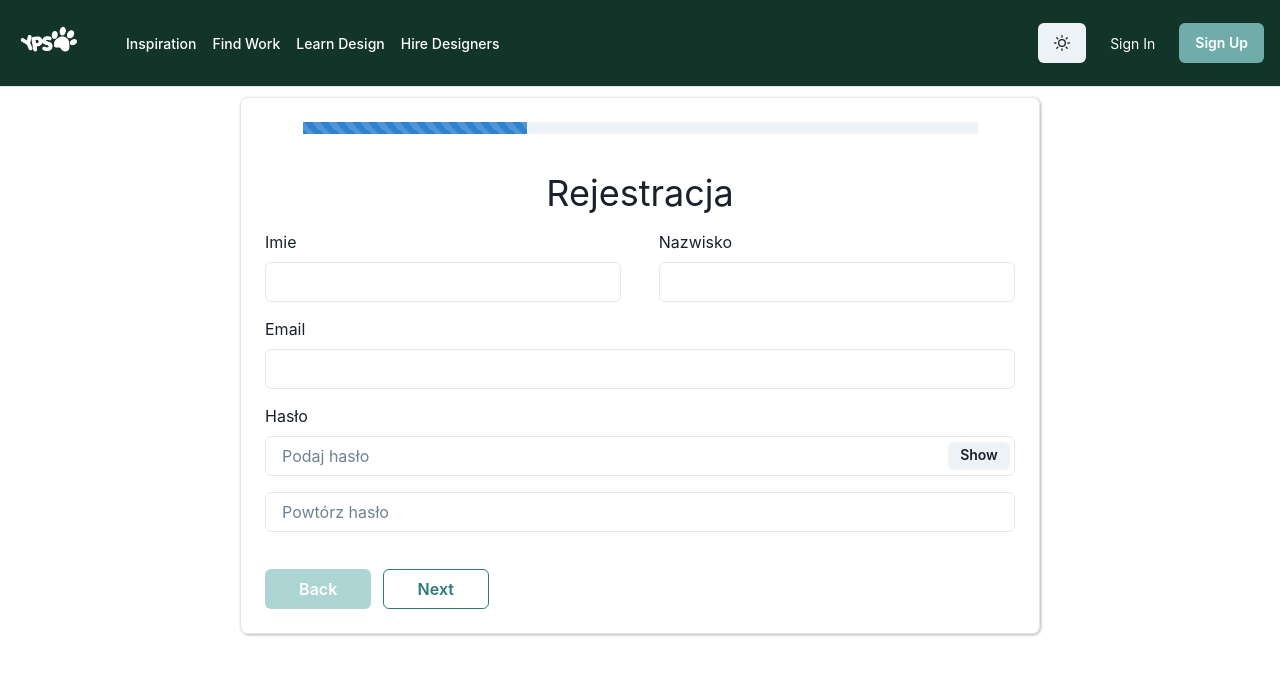
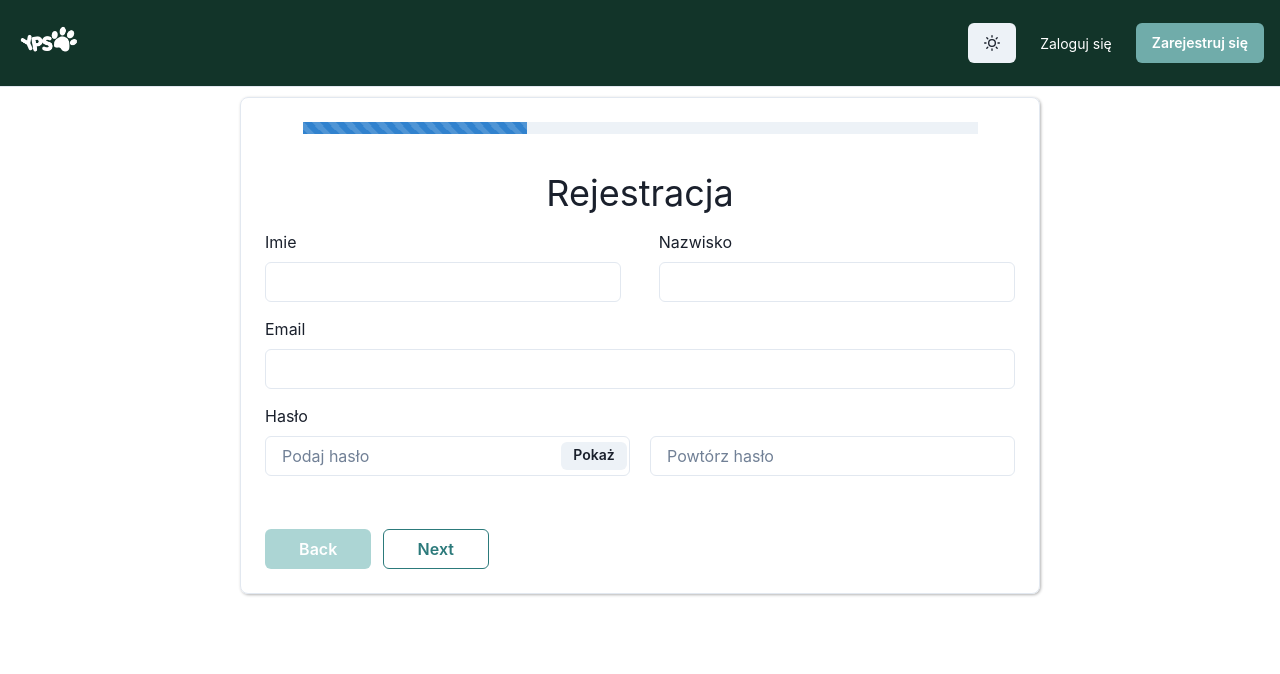
Before and after one commit to kczmrz/YourPetStory, a Next.js app: page /register in a window 1280 px wide. Shown: the top 674 px of the page. Built offline with nearby package versions, Linux system fonts and the light colour scheme.

Commit message:
Add polish names and set password inputs in grid

```diff
--- a/src/components/navbar/navbar.tsx
+++ b/src/components/navbar/navbar.tsx
@@ -105,7 +105,7 @@ export default function WithSubnavigation() {
             variant={'link'}
             color={'white'}
             href={'#'}>
-            Sign In
+            Zaloguj się
           </Button>
           <Button
             as={'a'}
@@ -118,10 +118,9 @@ export default function WithSubnavigation() {
             _hover={{
               bg: ThemeAppDay.lgreen1,
             }}>
-            Sign Up
+            Zarejestruj się
           </Button>
         </Stack>
-
 
       </Flex>
 
@@ -292,42 +291,5 @@ interface NavItem {
 
 /* Data */
 const NAV_ITEMS: Array<NavItem> = [
-  {
-    label: 'Inspiration',
-    children: [
-      {
-        label: 'Explore Design Work',
-        subLabel: 'Trending Design to inspire you',
-        href: '#',
-      },
-      {
-        label: 'New & Noteworthy',
-        subLabel: 'Up-and-coming Designers',
-        href: '#',
-      },
-    ],
-  },
-  {
-    label: 'Find Work',
-    children: [
-      {
-        label: 'Job Board',
-        subLabel: 'Find your dream design job',
-        href: '#',
-      },
-      {
-        label: 'Freelance Projects',
-        subLabel: 'An exclusive list for contract work',
-        href: '#',
-      },
-    ],
-  },
-  {
-    label: 'Learn Design',
-    href: '#',
-  },
-  {
-    label: 'Hire Designers',
-    href: '#',
-  },
+
 ];
--- a/src/components/registerPage/firstStep.tsx
+++ b/src/components/registerPage/firstStep.tsx
@@ -1,4 +1,4 @@
-import { Heading, Flex, FormControl, FormLabel, Input, FormHelperText, InputGroup, InputRightElement, Button } from '@chakra-ui/react';
+import { Heading, Flex, FormControl, FormLabel, Input, FormHelperText, InputGroup, InputRightElement, Button, SimpleGrid, GridItem } from '@chakra-ui/react';
 import { useState } from "react";
 
 
@@ -37,7 +37,8 @@ export default function FirstStep() {
             <FormLabel htmlFor="password" fontWeight={'normal'} mt="2%">
               Hasło
             </FormLabel>
-            <InputGroup size="md" marginBottom={"1rem"}>
+            <SimpleGrid columns={2} spacing={5}>
+              <InputGroup as={GridItem} size="md" marginBottom={"1rem"}>
                 <Input
                   pr="4.5rem"
                   type={show ? 'text' : 'password'}
@@ -45,17 +46,18 @@ export default function FirstStep() {
                   />
                 <InputRightElement width="4.5rem">
                   <Button h="1.75rem" size="sm" onClick={handleClick}>
-                  {show ? 'Hide' : 'Show'}
+                    {show ? 'Schowaj' : 'Pokaż'}
                   </Button>
                 </InputRightElement>
               </InputGroup>
-            <InputGroup size="md">
+              <InputGroup as={GridItem} size="md">
                 <Input
                   pr="4.5rem"
                   type={show ? 'text' : 'password'}
                   placeholder="Powtórz hasło"
                   />
               </InputGroup>
+            </SimpleGrid>
           </FormControl>
         </>
       );
--- a/src/pages/login.tsx
+++ b/src/pages/login.tsx
@@ -9,11 +9,9 @@ import {
     Stack,
     Image,
   } from '@chakra-ui/react';
-import NextLink from 'next/link'
 import Link from 'next/link'
 
 export default function Login() {
-
     return (
         <>
         <Stack  height={'100vh'} direction={{ base: 'column', md: 'row' }}>
```
Lines whose indentation alone changed are shown as unchanged.
